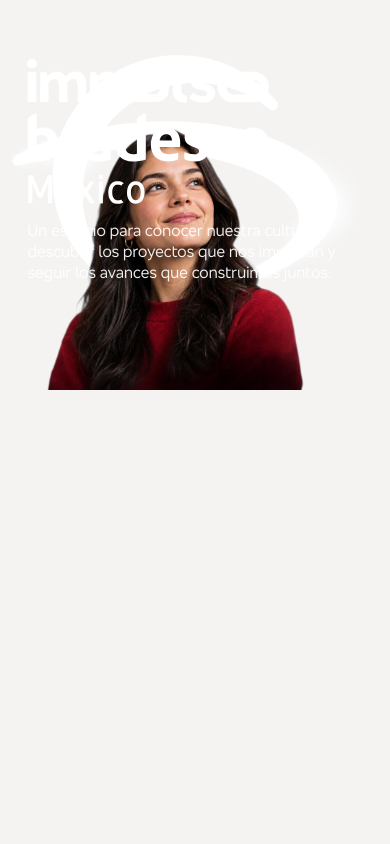
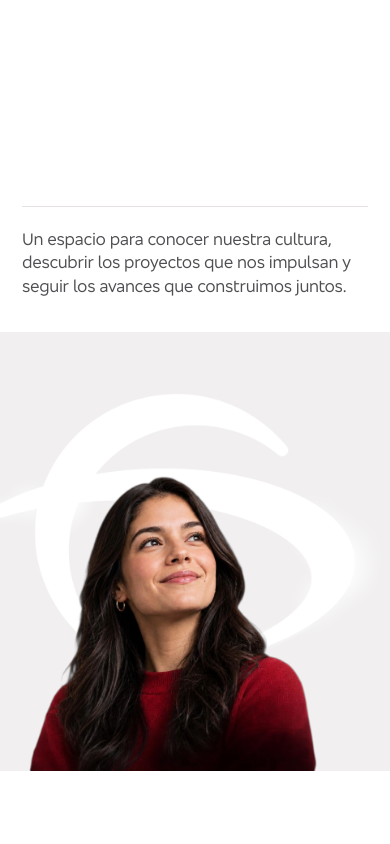
Before and after one commit to RichyIniesta/Impulso, a plain HTML site: page index.html in a window 390 px wide. Shown: the top 844 px of the page. Drawn offline with Linux system fonts and the light colour scheme.

Commit message:
Rediseña hero en dos columnas adaptable a viewport

```diff
--- a/css/styles.css
+++ b/css/styles.css
@@ -14,16 +14,13 @@ img{display:block;max-width:100%}
 .skip-link{position:absolute;top:-60px;left:16px;background:#fff;padding:10px;z-index:99}
 .skip-link:focus{top:10px}
 
-/* Portada: capas independientes para que el símbolo quede detrás de la fotografía */
-.hero{height:100svh;min-height:620px;max-height:860px;position:relative;overflow:hidden;background:#f4f3f2;isolation:isolate}
-.hero-red-panel{position:absolute;z-index:0;inset:0 0 32%;background:var(--red)}
-.hero-lower-panel{position:absolute;z-index:0;inset:68% 0 0;background:linear-gradient(180deg,#d9d9d9 0%,#f7f7f7 42%,#fff 100%);overflow:hidden}
-.hero-symbol{position:absolute;z-index:1;width:min(55vw,760px);height:94%;right:5%;top:1%;object-fit:contain;object-position:center;filter:drop-shadow(0 0 22px rgba(255,255,255,.28));pointer-events:none}
-.hero-person{position:absolute;z-index:2;height:96%;width:59%;right:2.5%;bottom:0;object-fit:contain;object-position:center bottom;pointer-events:none}
-.hero-copy{position:absolute;z-index:3;left:max(calc((100vw - 1330px)/2),6.7vw);top:19%;width:min(410px,34vw);color:#fff}
-.impulso-logo{width:clamp(245px,22vw,330px);height:auto;object-fit:contain;object-position:left center}
-.hero-copy h1{font:400 clamp(19px,1.8vw,25px)/1.32 var(--font);letter-spacing:-.02em;margin:24px 0 0;max-width:390px;color:rgba(255,255,255,.92)}
-.hero-outline{position:absolute;left:7%;top:-.58em;font:800 clamp(340px,43vw,660px)/.8 var(--font);letter-spacing:-.12em;color:transparent;-webkit-text-stroke:clamp(16px,2.1vw,32px) var(--red-accent);white-space:nowrap;opacity:.96}
+/* Hero editorial de dos columnas: identidad y mensaje a la izquierda, imagen a sangre a la derecha */
+.hero{min-height:620px;height:100svh;max-height:900px;display:grid;grid-template-columns:minmax(390px,43%) minmax(0,57%);overflow:hidden;background:#fff}
+.hero-copy{grid-column:1;grid-row:1;align-self:center;justify-self:center;width:min(390px,calc(100% - 100px));padding:42px 0;color:var(--ink)}
+.impulso-logo{width:clamp(190px,17vw,250px);height:auto;object-fit:contain;object-position:left center}
+.hero-copy h1{font:400 clamp(19px,1.65vw,23px)/1.42 var(--font);letter-spacing:-.018em;margin:30px 0 0;padding-top:25px;max-width:370px;border-top:1px solid #e6e2e2;color:#514e53}
+.hero-image-wrap{grid-column:2;grid-row:1;min-width:0;height:100%;overflow:hidden;background:#f1efef}
+.hero-image{width:100%;height:100%;object-fit:cover;object-position:center center}
 .section-space{padding-block:110px}
 .eyebrow{font-size:11px;letter-spacing:2px;text-transform:uppercase;font-weight:700;color:var(--red-accent);margin:0 0 24px}
 .eyebrow.light{color:rgba(255,255,255,.72)}
@@ -83,22 +80,19 @@ h2 em{font-style:normal;color:var(--red-accent)}
 .js-sweep{clip-path:inset(0 100% 0 0);transition:clip-path .9s cubic-bezier(.77,0,.18,1)}
 .js-sweep.is-visible{clip-path:inset(0 0 0 0)}
 @media(max-width:1100px) and (min-width:761px){
- .hero-copy{left:5%;top:18%;width:36vw}
- .impulso-logo{width:clamp(225px,23vw,290px)}
- .hero-copy h1{font-size:clamp(18px,1.8vw,22px)}
- .hero-person{width:62%;right:0}
- .hero-symbol{width:59vw;right:1%}
+ .hero{grid-template-columns:minmax(340px,44%) minmax(0,56%)}
+ .hero-copy{width:calc(100% - 76px)}
+ .impulso-logo{width:clamp(185px,20vw,225px)}
+ .hero-copy h1{font-size:clamp(18px,1.8vw,21px);margin-top:24px;padding-top:22px}
+ .hero-image{object-position:center center}
 }
 @media(max-width:760px){
- .hero{height:100svh;min-height:680px;max-height:900px}
- .hero-red-panel{inset:0 0 25%}
- .hero-lower-panel{inset:75% 0 0}
- .hero-copy{left:7%;top:7%;width:86%}
- .impulso-logo{width:clamp(220px,62vw,300px)}
- .hero-copy h1{font-size:18px;line-height:1.3;margin-top:16px;max-width:340px}
- .hero-symbol{width:110vw;height:62%;max-width:none;right:-19%;top:35%;object-fit:contain}
- .hero-person{height:59%;width:100%;right:-5%;bottom:0;object-position:center bottom}
- .hero-outline{left:-2%;top:-.18em;font-size:76vw;-webkit-text-stroke:13px var(--red-accent)}
+ .hero{height:auto;min-height:0;max-height:none;display:flex;flex-direction:column}
+ .hero-copy{order:1;align-self:stretch;justify-self:auto;width:auto;padding:58px 28px 42px;margin:0}
+ .impulso-logo{width:clamp(185px,58vw,240px)}
+ .hero-copy h1{font-size:19px;line-height:1.4;margin-top:24px;padding-top:20px;max-width:440px}
+ .hero-image-wrap{order:2;height:58svh;min-height:360px;max-height:620px}
+ .hero-image{object-position:center center}
  .section-space{padding-block:76px}
  .container{width:calc(100% - 36px)}
  .intro-grid,.section-heading,.values-layout{grid-template-columns:1fr;gap:22px}
@@ -115,9 +109,9 @@ h2 em{font-style:normal;color:var(--red-accent)}
  .footer-bottom{gap:12px;flex-direction:column}
 }
 @media(max-width:390px){
- .hero-copy h1{font-size:16px}
- .hero-person{height:55%;right:-8%}
- .hero-symbol{top:38%}
+ .hero-copy{padding:46px 22px 34px}
+ .hero-copy h1{font-size:17px}
+ .hero-image-wrap{height:52svh;min-height:320px}
 }
 @media(prefers-reduced-motion:reduce){
  html{scroll-behavior:auto}
```
